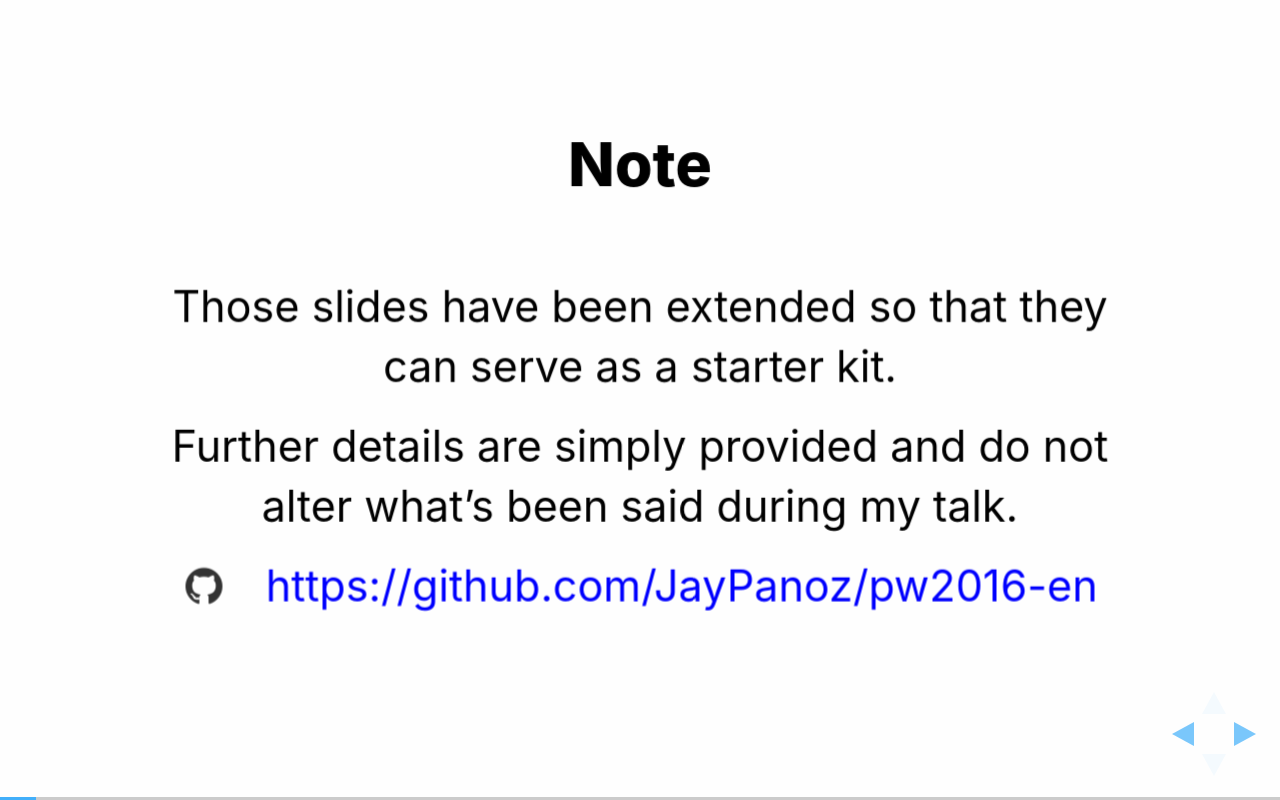
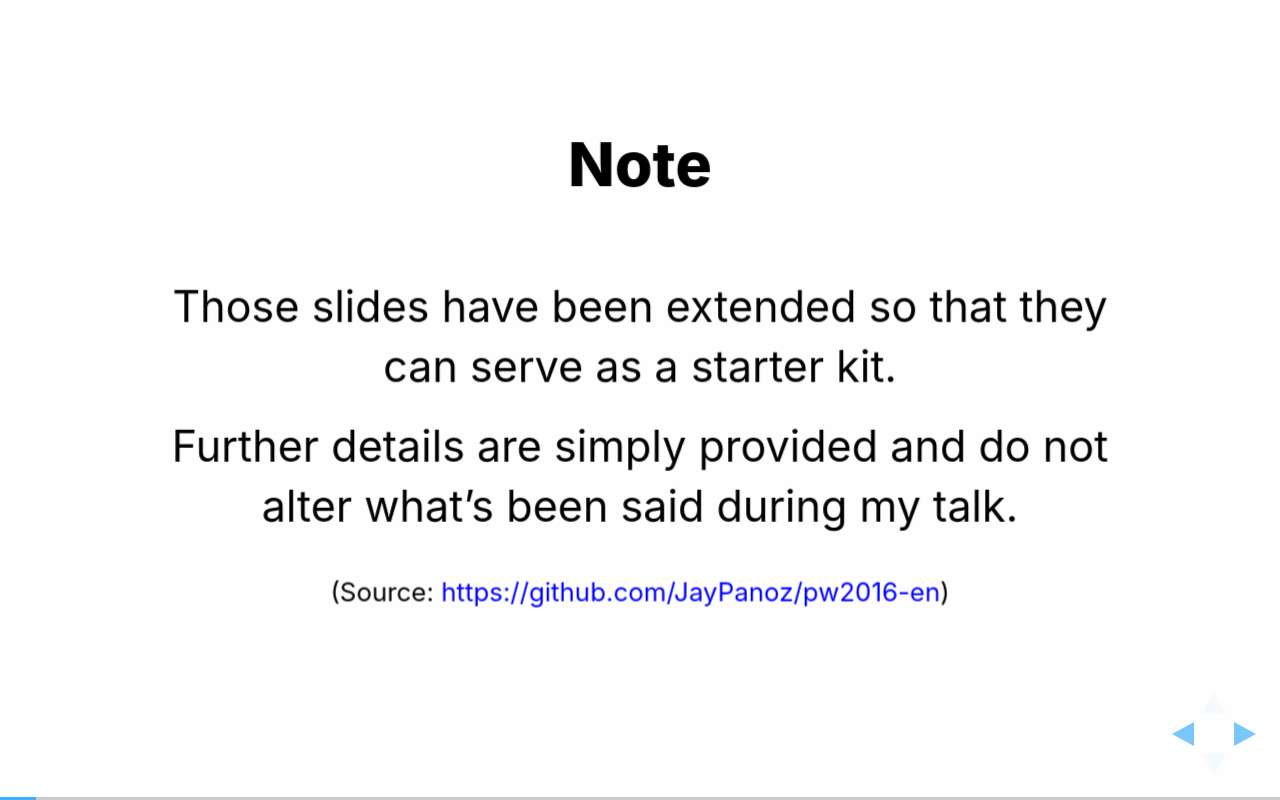
Before and after one commit to JayPanoz/pw2016-en, a website: page index.html in a window 1280 px wide. Both pictures are taken after a click on the button 1251 px from the left and 734 px from the top of the page. Drawn offline with Linux system fonts and the light colour scheme.

Commit message:
Improved source

```diff
--- a/index.html
+++ b/index.html
@@ -40,7 +40,7 @@
 
 					<p>Further details are simply provided and do not alter what’s been said during my&nbsp;talk.</p>
 
-					<p><i class="icon-github-circled"></i> <a href="https://github.com/JayPanoz/pw2016-en">https://github.com/JayPanoz/pw2016-en</a></p>
+					<p><small>(Source: <a href="https://github.com/JayPanoz/pw2016-en">https://github.com/JayPanoz/pw2016-en</a>)</small></p>
 				</section>
 
 				<section data-background-color="#111">
```
